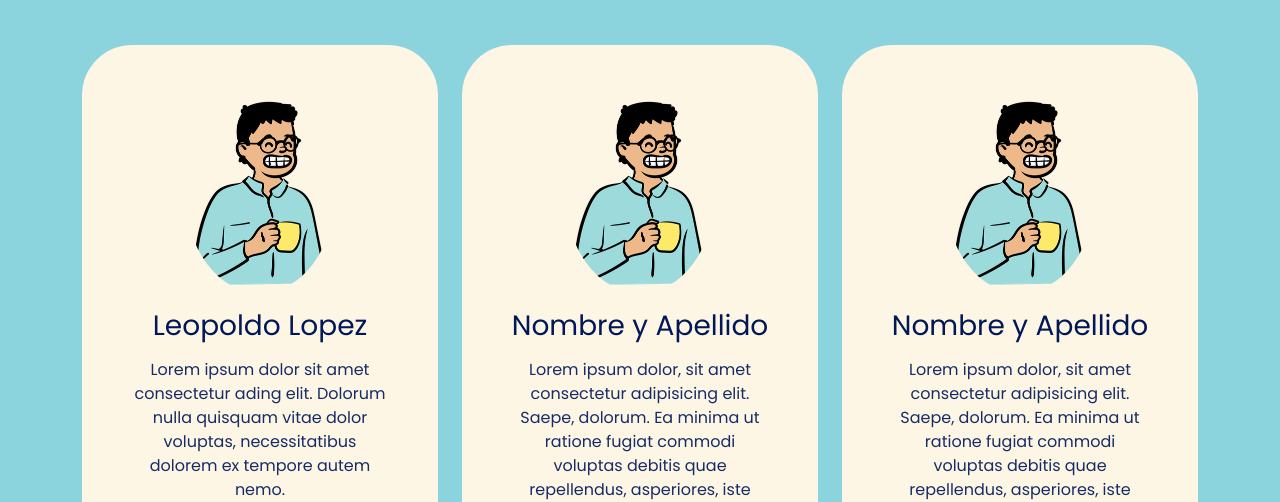
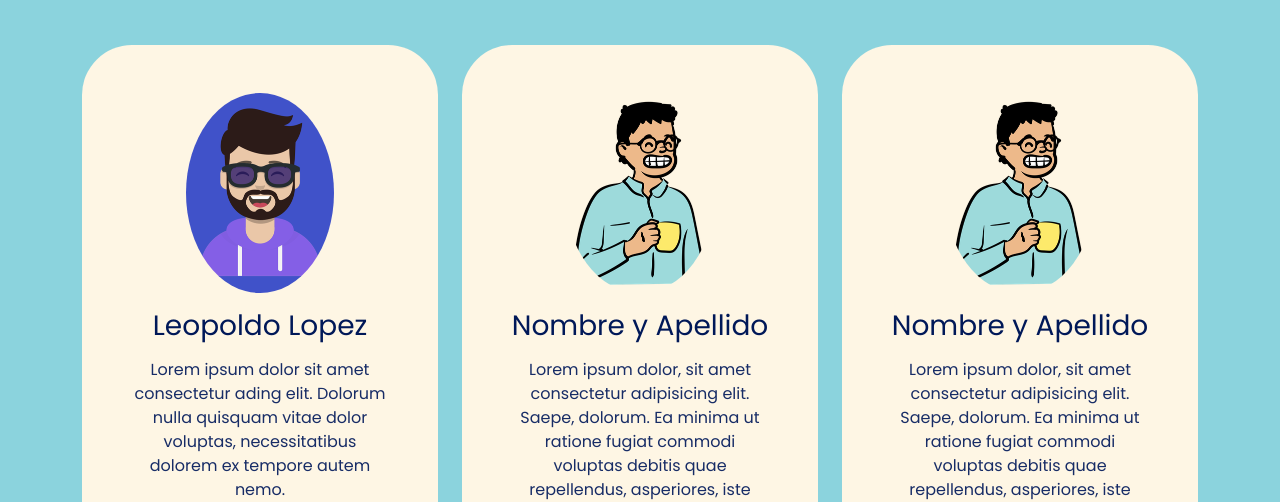
Before and after one commit to leopoldolopesx/Simulacro2, a plain HTML site: page index.html in a window 1280 px wide. Shown: the part 1190-1692 px from the top of the page. Drawn offline with nearby package versions, Linux system fonts and the light colour scheme.

Commit message:
se corrigio el index.html

```diff
--- a/index.html
+++ b/index.html
@@ -100,7 +100,7 @@
           <div class="col-md-6 col-lg-4 mb-3">
             <div class="card">
               <div class="card-body text-center p-5">
-                <img src="./assets/avatar.png" alt="avatar" class=" img img-fluid rounded-circle mb-3">
+                <img src="./assets/leoLopes.png" alt="avatar" class=" img img-fluid rounded-circle mb-3">
                 <h3 class="title card-title mb-3">Leopoldo Lopez</h3>
                 <p>Lorem ipsum dolor sit amet consectetur ading elit. Dolorum nulla quisquam vitae dolor voluptas, necessitatibus dolorem ex tempore autem nemo.</p>
                 <a href="#"><i class="bi bi-twitter text-dark mx-1 lead"></i></a>
```
